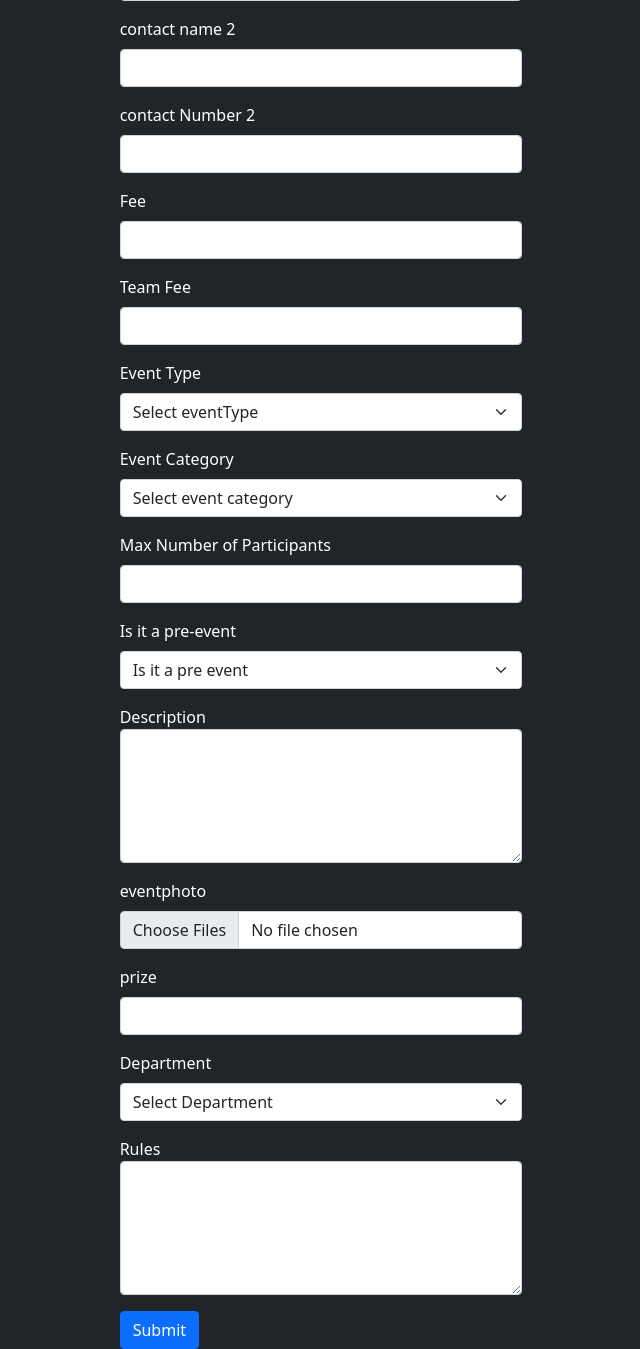
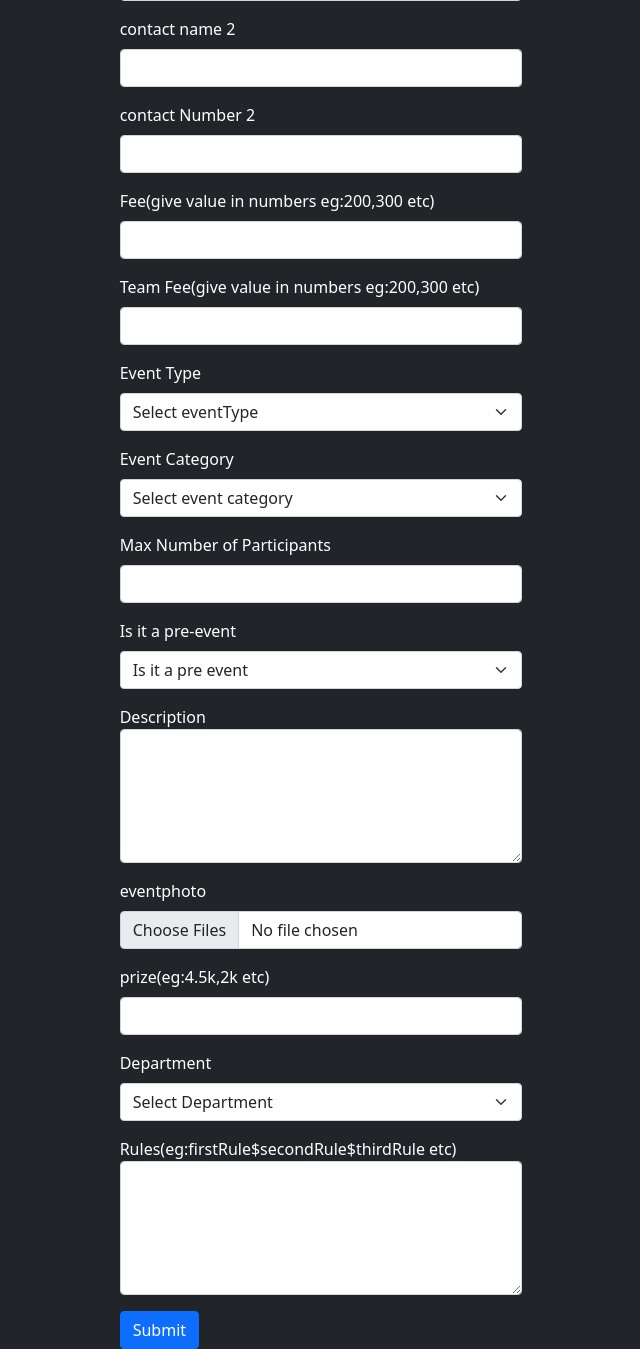
Before and after one commit to cgaswin/invento23-backend, a Node server app: page /api/v1/newevent in a window 1280 px wide. Shown: the part 589-1938 px from the top of the page, without its empty margins (319-959 px from the left). Run offline with Node 20, Linux system fonts and the light colour scheme; some libraries are stand-ins or nearby versions.

Commit message:
added instructions for event creation template

```diff
--- a/views/eventcreate.ejs
+++ b/views/eventcreate.ejs
@@ -111,7 +111,7 @@
         </div>
 
         <div class="mb-3">
-          <label for="regFee" class="form-label">Fee</label>
+          <label for="regFee" class="form-label">Fee(give value in numbers eg:200,300 etc)</label>
           <input
             type="number"
             name="regFee"
@@ -122,7 +122,7 @@
         </div>
 
         <div class="mb-3">
-          <label for="regFeeTeam" class="form-label">Team Fee</label>
+          <label for="regFeeTeam" class="form-label">Team Fee(give value in numbers eg:200,300 etc)</label>
           <input
             type="number"
             name="regFeeTeam"
@@ -218,7 +218,7 @@
         </div>
 
         <div class="mb-3">
-          <label for="prize" class="form-label">prize</label>
+          <label for="prize" class="form-label">prize(eg:4.5k,2k etc)</label>
           <input
             type="text"
             name="prize"
@@ -246,7 +246,7 @@
         </div>
 
         <div class="mb-3 ">
-          <label for="rules">Rules</label>
+          <label for="rules">Rules(eg:firstRule$secondRule$thirdRule etc)</label>
           <textarea
            type="text"
             class="form-control"
```
